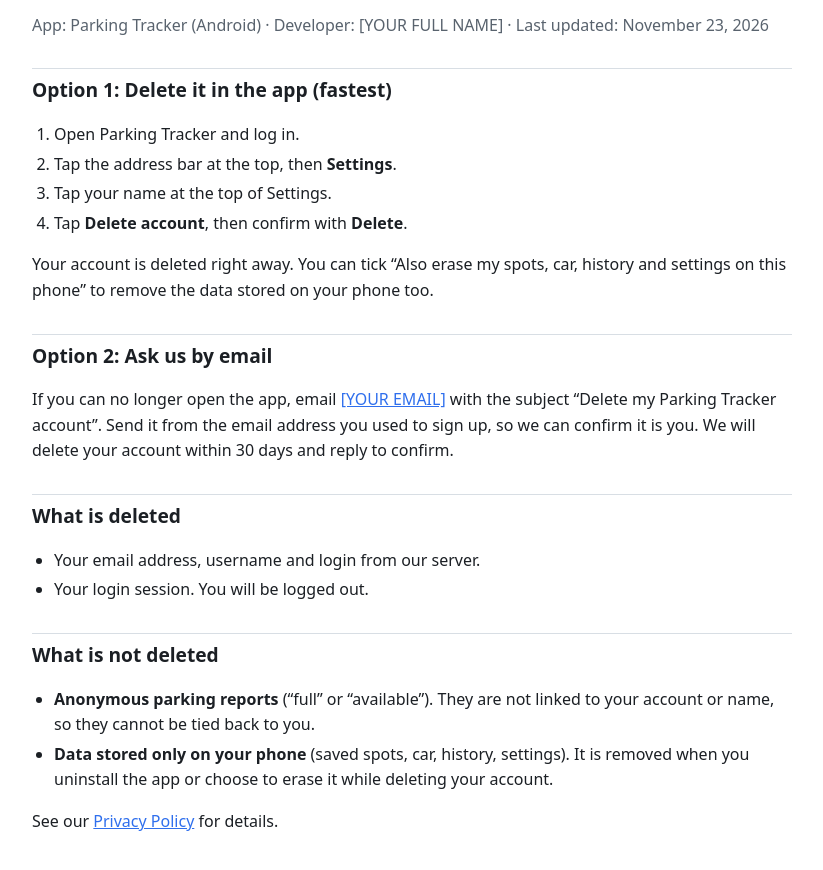
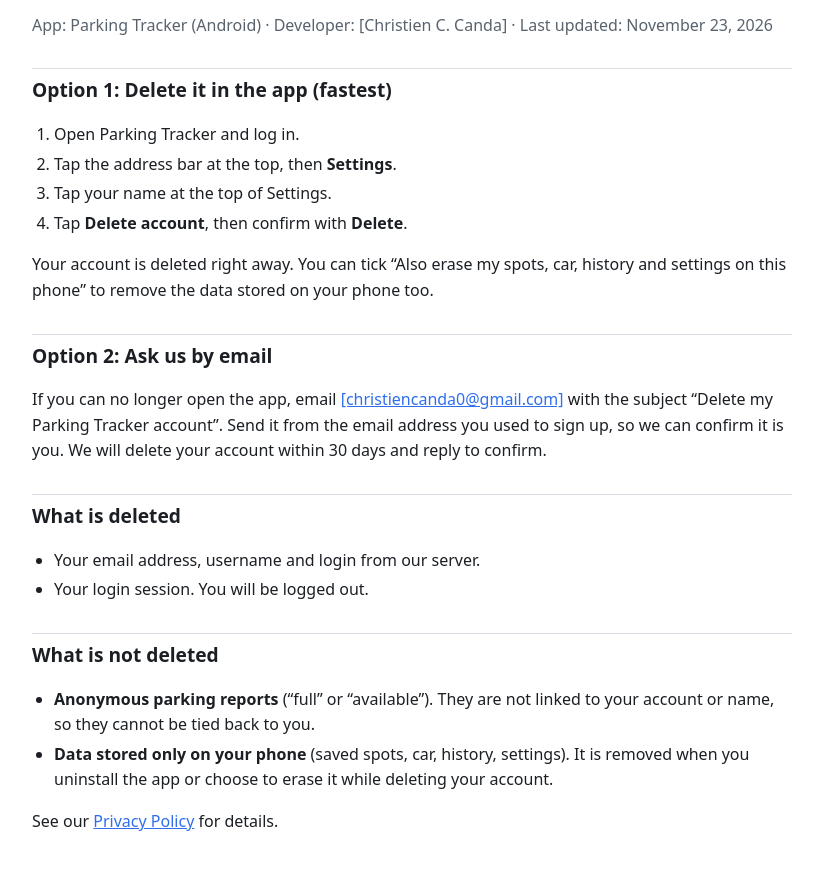
Before and after one commit to christiencanda0-collab/parking-tracker-privacy, a plain HTML site: page delete-account.html in a window 1280 px wide. Shown: the part 80-950 px from the top of the page, without its empty margins (228-1051 px from the left). Drawn offline with Linux system fonts and the light colour scheme.

Commit message:
Update delete-account.html

```diff
--- a/delete-account.html
+++ b/delete-account.html
@@ -24,7 +24,7 @@
 <body>
 <main>
   <h1>Delete your Parking Tracker account</h1>
-  <p class="muted">App: Parking Tracker (Android) · Developer: [YOUR FULL NAME] · Last updated: November 23, 2026</p>
+  <p class="muted">App: Parking Tracker (Android) · Developer: [Christien C. Canda] · Last updated: November 23, 2026</p>
 
   <h2>Option 1: Delete it in the app (fastest)</h2>
   <ol>
@@ -37,7 +37,7 @@
 
   <h2>Option 2: Ask us by email</h2>
   <p>If you can no longer open the app, email
-  <a href="mailto:[YOUR EMAIL]?subject=Delete%20my%20Parking%20Tracker%20account">[YOUR EMAIL]</a>
+  <a href="mailto:[christiencanda0@gmail.com]?subject=Delete%20my%20Parking%20Tracker%20account">[christiencanda0@gmail.com]</a>
   with the subject “Delete my Parking Tracker account”. Send it from the email address you used to sign up, so we can confirm it is you.
   We will delete your account within 30 days and reply to confirm.</p>
 
```
